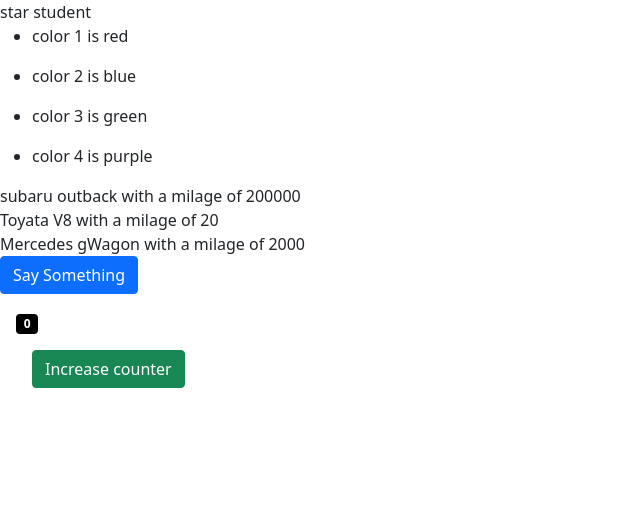
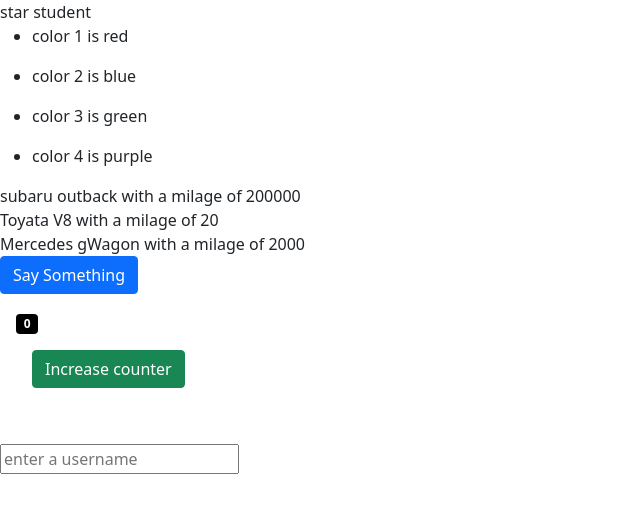
Before and after one commit to Emkayint/Angular-one, an Angular app: page / in a window 1280 px wide. Shown: the top 512 px of the page, without its empty margins (0-640 px from the left). Built offline with nearby package versions, Linux system fonts and the light colour scheme.

Commit message:
ft: two way data binging

```diff
--- a/src/app/app.component.html
+++ b/src/app/app.component.html
@@ -36,5 +36,11 @@
       <button class="btn btn-success" (click)="increment()">Increase counter</button>
     </div>
   </div>
+
+  <!-- Two way data binding -->
+  <div class="two-way">
+    {{ username }} <br>
+    <input [(ngModel)]="username" placeholder="enter a username">
+  </div>
 </body>
 </html>
--- a/src/app/app.component.ts
+++ b/src/app/app.component.ts
@@ -11,6 +11,7 @@
   title = 'my-app';
   name = "star student";
   colors: string[] = ['red', 'blue', 'green', 'purple'];
+  username = "";
 
   // subaru: Car = {make : 'subaru', model: "outback", miles: 200000};
   // honda: Car = { make: "Toyata", model: 'V8', miles: 20 };
@@ -31,4 +32,6 @@
   increment(){
     this.counter++;
   }
+
+
 }
--- a/src/app/app.module.ts
+++ b/src/app/app.module.ts
@@ -1,6 +1,6 @@
 import { NgModule } from '@angular/core';
 import { BrowserModule } from '@angular/platform-browser';
-
+import { FormsModule } from '@angular/forms';
 import { AppComponent } from './app.component';
 
 @NgModule({
@@ -8,7 +8,8 @@
     AppComponent
   ],
   imports: [
-    BrowserModule
+    BrowserModule,
+    FormsModule
   ],
   providers: [],
   bootstrap: [AppComponent]
```
